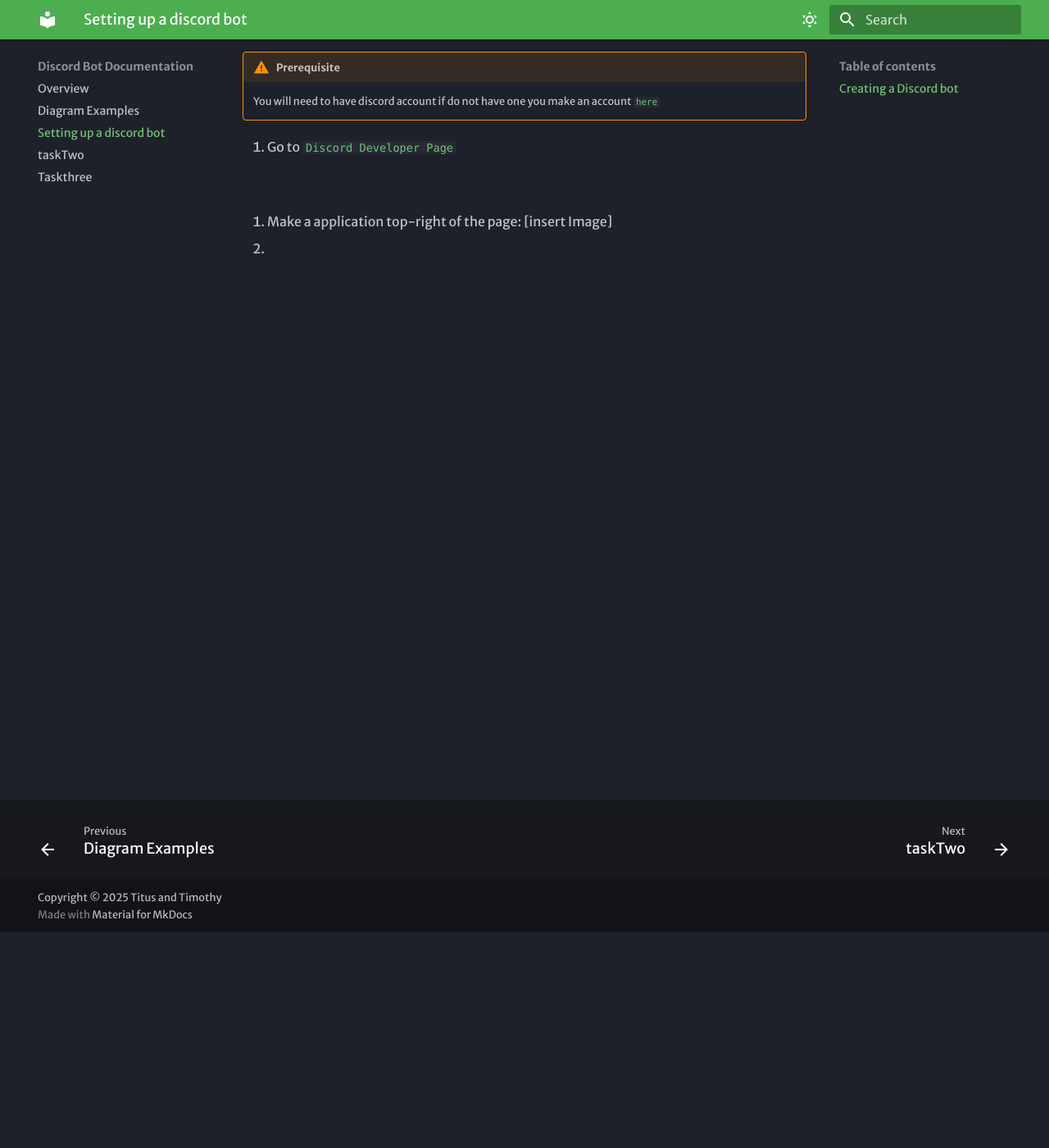
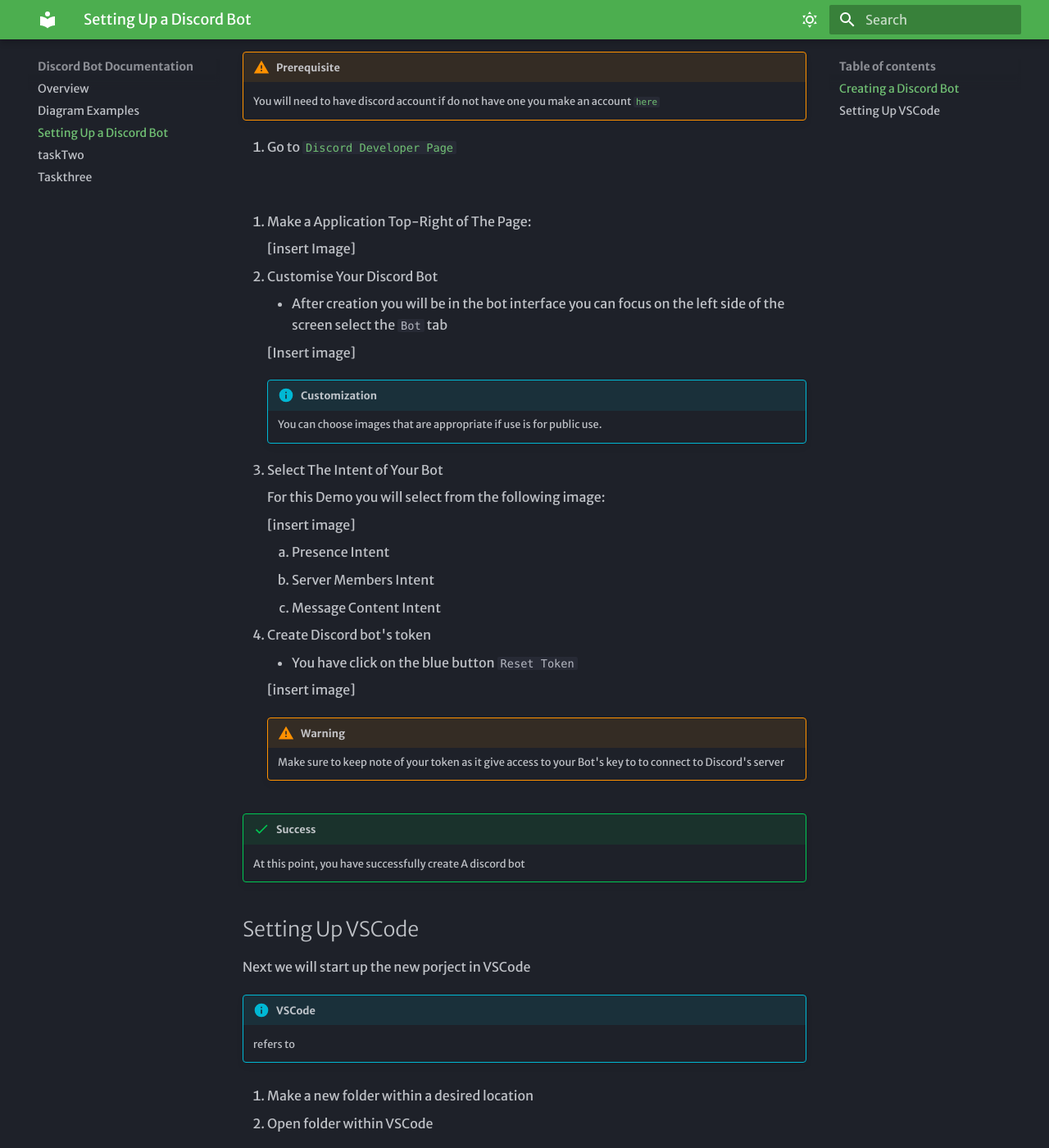
Before and after one commit to TitusLee2000/Discord-Bot-Documentation, an MkDocs documentation site: the page built from docs/taskOne.md, in a window 1280 px wide and 1400 px high, scrolled down 263 px. Shown: the whole window at 82% size. Built offline with MkDocs 1.6.1 and Material for MkDocs 9.7.7, drawn with Linux system fonts in a browser that asks for light colours; some web fonts are replaced; some of the changed text lies outside the part shown.

Commit message:
Update taskOne.md

```diff
--- a/docs/taskOne.md
+++ b/docs/taskOne.md
@@ -1,15 +1,64 @@
-# Setting up a discord bot
+# Setting Up a Discord Bot
 In this section we will show how to create a discord bot and install need packages for your prefer IDE
 
-## Creating a Discord bot
+## Creating a Discord Bot
 !!! warning "Prerequisite"
+
     You will need to have discord account  if do not have one you make an account [`here`](https://discord.com/register)
 
 1. Go to [`Discord Developer Page`](https://discord.com/developers/applications)
 
 <br>
 
-2. Make a application top-right of the page:
-[insert Image]
+2. Make a Application Top-Right of The Page:
 
-3.
+    [insert Image]
+
+3. Customise Your Discord Bot
+
+    - After creation you will be in the bot interface you can focus on the left side of the screen select the `Bot` tab
+
+    [Insert image]
+
+    !!! info "Customization"
+
+        You can choose images that are appropriate if use is for public use.
+
+
+4. Select The Intent of Your Bot
+
+    For this Demo you will select from the following image:
+
+    [insert image]
+
+    1. Presence Intent
+    2. Server Members Intent
+    3. Message Content Intent
+
+5. Create Discord bot's token
+
+    - You have click on the blue button `Reset Token`
+
+    [insert image]
+
+
+    !!! warning Protect Your Token
+
+        Make sure to keep note of your token as it give access to your Bot's key to to connect to Discord's server
+
+
+!!! success
+
+    At this point, you have successfully create A discord bot
+
+
+## Setting Up VSCode
+
+Next we will start up the new porject in VSCode
+
+!!! info "VSCode"
+    refers to
+
+1. Make a new folder within a desired location
+
+2. Open folder within VSCode
```
